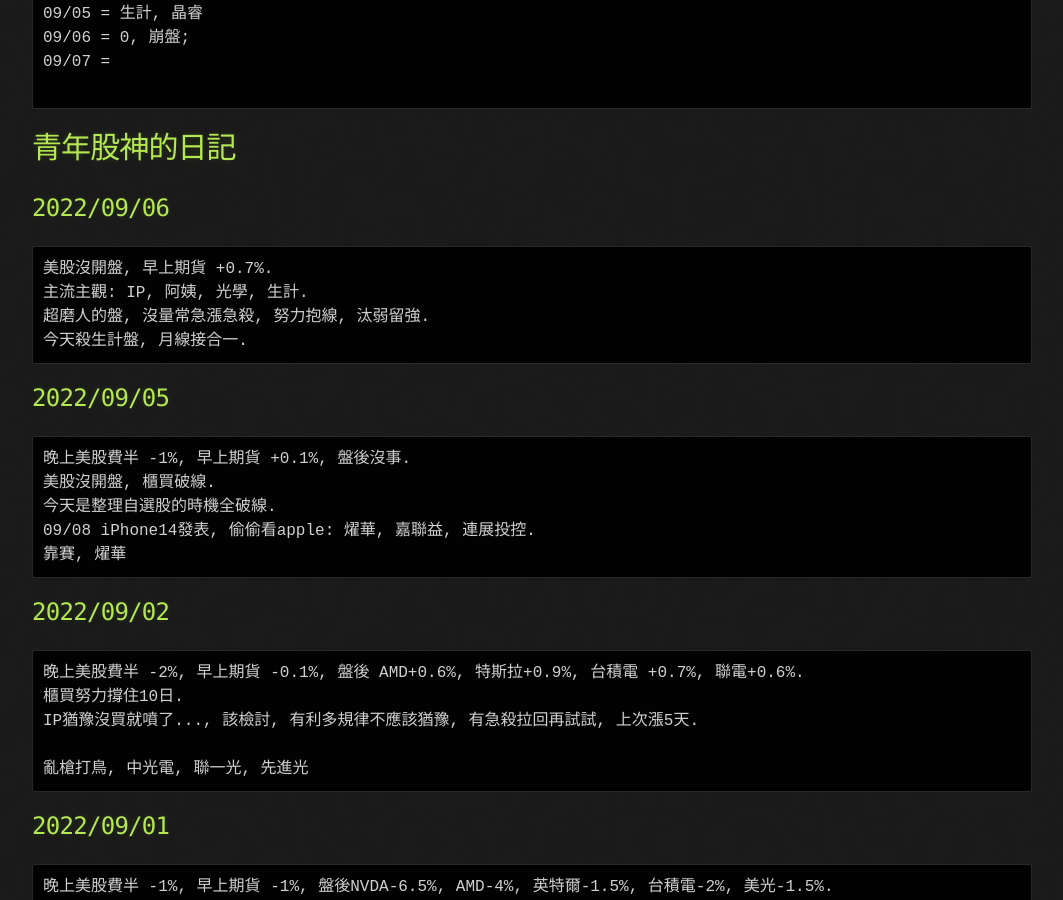
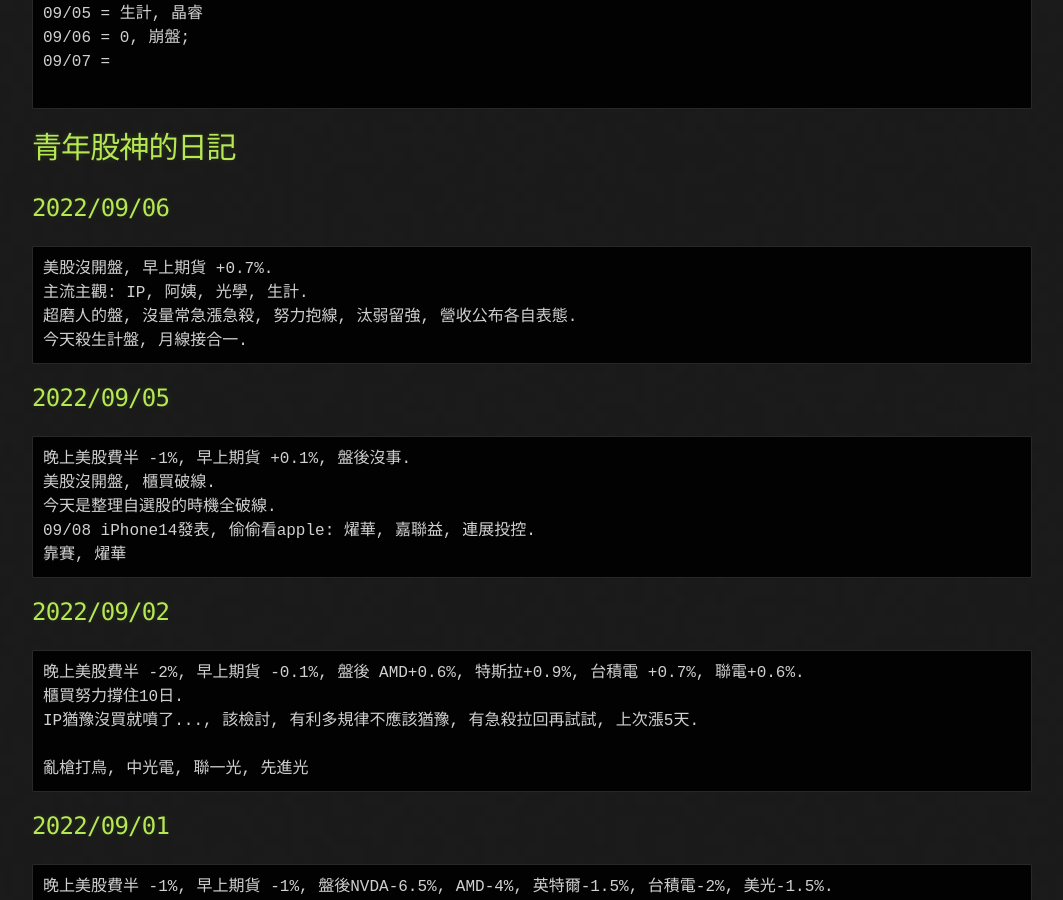
Before and after one commit to lepg5487/Stock_God, a Jekyll site: the page built from index.md, in a window 1280 px wide and 900 px high, scrolled down 1042 px. Shown: the whole window, without its empty margins (108-1171 px from the left). Built offline with Jekyll 4.4.1, drawn with Linux system fonts in a browser that asks for light colours; our own code applies the rules of GitHub Pages for plain Markdown files.

Commit message:
Update index.md

````diff
--- a/index.md
+++ b/index.md
@@ -47,7 +47,7 @@ layout: testlayouts
 ```
 美股沒開盤, 早上期貨 +0.7%.
 主流主觀: IP, 阿姨, 光學, 生計.
-超磨人的盤, 沒量常急漲急殺, 努力抱線, 汰弱留強.
+超磨人的盤, 沒量常急漲急殺, 努力抱線, 汰弱留強, 營收公布各自表態.
 今天殺生計盤, 月線接合一.
 ```
 
````
